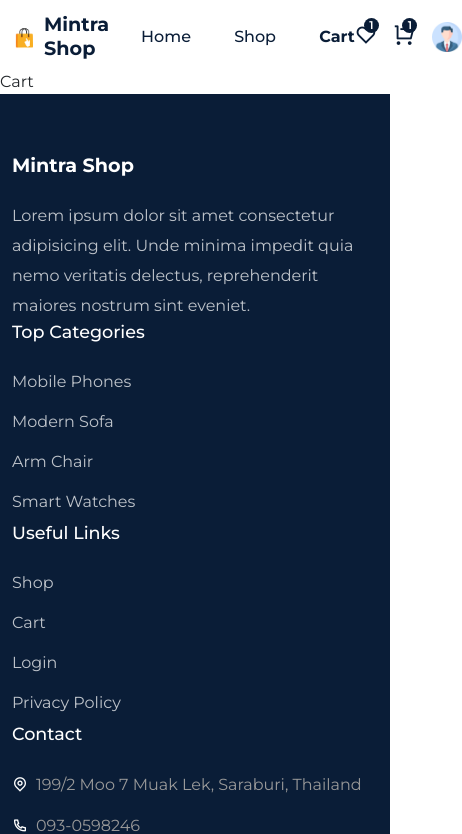
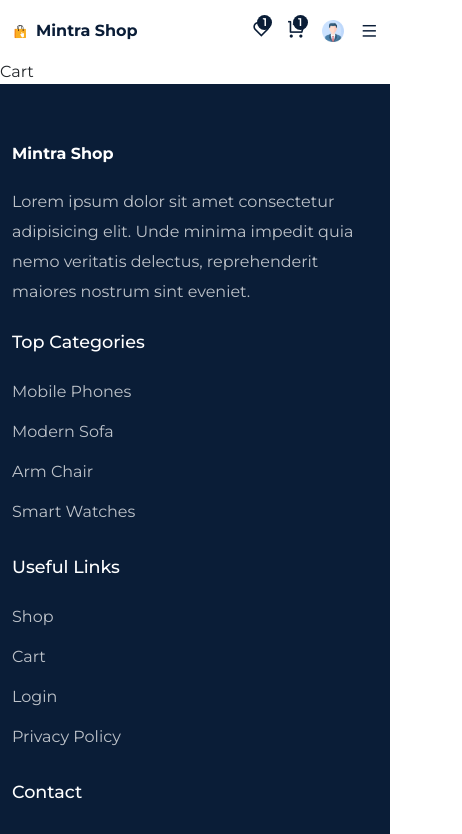
Before and after one commit to mintmintra/ShoppingEcommerce, a React (Create React App) app: page /cart in a window 390 px wide. Shown: the top 834 px of the page, 462 px wide, since content can reach past the window. Built offline with nearby package versions, Linux system fonts and the light colour scheme.

Commit message:
responsive

```diff
--- a/src/App.css
+++ b/src/App.css
@@ -66,3 +66,9 @@
   color: var(--primary-color);
   font-weight: 600;
 }
+
+@media only screen and (max-width: 768px){
+  section {
+    padding: 40px 0px;
+  }
+}
--- a/src/components/Footer/Footer.jsx
+++ b/src/components/Footer/Footer.jsx
@@ -9,7 +9,7 @@
   return <footer className="footer">
     <Container>
       <Row>
-        <Col lg="4">
+        <Col lg="4" className='mb-4' md='6'>
         <div className="logo">
             <div>
               <h1 className="text-white">Mintra Shop</h1>
@@ -19,7 +19,7 @@
               Lorem ipsum dolor sit amet consectetur adipisicing elit. Unde minima impedit quia nemo veritatis delectus, reprehenderit maiores nostrum sint eveniet.
             </p>
         </Col>
-        <Col lg="3">
+        <Col lg="3" md='3' className='mb-4'>
           <div className="footer__quick-links">
             <h4 className="quick__links-title">
               Top Categories
@@ -40,7 +40,7 @@
             </ListGroup>
           </div>
         </Col>
-        <Col lg="2">
+        <Col lg="2" md='3' className='mb-4'>
         <div className="footer__quick-links">
             <h4 className="quick__links-title">
               Useful Links
@@ -61,7 +61,7 @@
             </ListGroup>
           </div>
         </Col>
-        <Col lg="3">
+        <Col lg="3" md="4">
         <div className="footer__quick-links">
             <h4 className="quick__links-title">
               Contact
--- a/src/components/Footer/footer.css
+++ b/src/components/Footer/footer.css
@@ -23,6 +23,22 @@
     font-size: 1.1rem;
 }
 
-.footer__contact li{
+.footer__contact li span,
+.footer__contact li p {
+    color: rgba(255,255,255,0.735);
+}
 
+.footer__contact li span{
+    font-size: 1.2rem;
 }
+
+.footer__contact li p {
+    font-size: 0.9rem;
+}
+
+.footer__copyright{
+    color: rgba(255,255,255,0.735);
+    font-size: 0.9rem;
+    margin-top: 50px;
+    text-align: center;
+}
--- a/src/components/Header/Header.jsx
+++ b/src/components/Header/Header.jsx
@@ -1,4 +1,4 @@
-import React from 'react'
+import React,{useRef,useEffect} from 'react'
 import { NavLink } from 'react-router-dom';
 import './header.css'
 import {motion} from 'framer-motion'
@@ -24,7 +24,29 @@
 ]
 
 const Header = () => {
-  return <header className="header">
+
+  const headerRef = useRef(null)
+  const menuRef = useRef(null)
+
+    const stickyHeaderFunc = () => {
+      window.addEventListener('scroll', () => {
+        if(document.body.scrollTop > 80 || document.documentElement.scrollTop > 80){
+          headerRef.current.classList.add('sticky__header')
+        } else {
+          headerRef.current.classList.remove('sticky__header')
+        }
+      })
+    }
+
+    useEffect(()=>{
+      stickyHeaderFunc()
+
+      return () => window.removeEventListener("scroll", stickyHeaderFunc);
+    });
+
+    const menuToggle = () => menuRef.current.classList.toggle('active__menu')
+
+  return <header className="header" ref={headerRef}>
     <Container>
       <Row>
         <div className="nav__wrapper">
@@ -35,7 +57,7 @@
             </div>
           </div>
 
-          <div className="navigation">
+          <div className="navigation" ref={menuRef} onClick={menuToggle}>
             <ul className="menu">
               {
                 nav__links.map((item, index)=>(
@@ -57,11 +79,10 @@
               <span className="badge">1</span>
             </span>
             <span><motion.img whileTap={{ scale: 1.2 }} src={userIcon} alt="userIcon" /></span>
+            <div className="mobile__menu">
+              <span onClick={menuToggle}><i class="ri-menu-line"></i></span>
+            </div>
           </div>
-          <div className="mobile__menu">
-            <span><i class="ri-menu-line"></i></span>
-          </div>
-
         </div>
       </Row>
     </Container>
--- a/src/components/Header/header.css
+++ b/src/components/Header/header.css
@@ -90,3 +90,77 @@
 .nav__active{
     font-weight: 700 !important;
 }
+
+.sticky__header {
+    width: 100%;
+    height: 70px;
+    line-height: 70px;
+    position: sticky;
+    top: 0;
+    left: 0;
+    z-index: 999;
+    box-shadow: 3px 3px 8px -3px;
+    background: #fff;
+}
+
+@media only screen and (max-width: 768px){
+    .navigation {
+        position: fixed;
+        top: 0;
+        left: 0;
+        width: 100%;
+        height: 100%;
+        background: rgba(0,0,0,0.53);
+        z-index: 9999;
+        display: none;
+    }
+
+    .menu{
+        position: absolute;
+        top: 0;
+        right: 0;
+        width: 250px;
+        height: 100%;
+        background: #fff;
+        z-index: 99999;
+        flex-direction: column;
+        align-items: center;
+        justify-content: center;
+    }
+
+    .active__menu{
+        display: block;
+    }
+
+    .mobile__menu{
+        display: block;
+    }
+
+    .mobile__menu span i{
+        font-size: 1.1rem !important;
+    }
+
+    .logo img{
+        width: 1rem;
+        height: 1rem;
+    }
+
+    .logo h1{
+        font-size: 1rem;
+    }
+    .fav__icon i,
+    .cart__icon i {
+        font-size: 1.2rem !important;
+    }
+
+    .nav__icons span img{
+        width: 1.4rem;
+        height: 1.4rem;
+    }
+
+    .header{
+        width: 100%;
+        height: 60px;
+        line-height: 60px;
+    }
+}
--- a/src/components/UI/Clock.jsx
+++ b/src/components/UI/Clock.jsx
@@ -1,4 +1,5 @@
-import React,{useState, useEffect} from 'react'
+import React,{useState, useEffect} from 'react';
+import '../../styles/clock.css';
 
 const Clock = () => {
     const [days, setDays] = useState()
--- a/src/pages/Home.jsx
+++ b/src/pages/Home.jsx
@@ -97,7 +97,7 @@
     <section className="timer__count">
       <Container>
         <Row>
-          <Col lg='6' md='6'>
+          <Col lg='6' md='12' className="count__down-col">
             <div className="clock__top-content">
               <h4 className="text-white fs-6 mb-2">Limited Offers</h4>
               <h3 className="text-white fs-5 mb-3">Quality Armchair</h3>
@@ -108,7 +108,7 @@
               <Link to="/shop">Visit Store</Link>
             </motion.button>
           </Col>
-          <Col lg='6' md='6' className="text-end">
+          <Col lg='6' md='12' className="text-end counter__img">
             <img src={counterImg} alt="" />
           </Col>
         </Row>
--- a/src/services/services.css
+++ b/src/services/services.css
@@ -27,3 +27,32 @@
     margin-top: 5px;
     color: #222;
 }
+
+@media only screen and (max-width: 992px){
+    .service__item span i{
+        font-size: 1.8rem;
+        padding: 5px;
+    }
+
+    .service__item h3{
+        font-size: 1rem;
+    }
+
+    .service__item{
+        padding: 10px;
+        margin-bottom: 1.5rem;
+    }
+}
+
+@media only screen and (max-width: 768px){
+    .service__item span i{
+        font-size: 1.5rem;
+        padding: 5px;
+    }
+}
+
+@media only screen and (max-width: 576px){
+    .service__item {
+        padding: 20px;
+    }
+}
--- /dev/null
+++ b/src/styles/clock.css
@@ -0,0 +1,17 @@
+@media only screen and (max-width: 992px){
+    .clock__wrapper{
+        justify-content: center;
+    }
+
+    .clock__data h1{
+        font-size: 1.1rem !important;
+    }
+
+    .clock__data h5{
+        font-size: 0.9rem !important;
+    }
+
+    .count__down-col{
+        text-align: center;
+    }
+}
--- a/src/styles/home.css
+++ b/src/styles/home.css
@@ -58,3 +58,52 @@
 .store__btn a:hover {
     color: var(--primary-color);
 }
+
+@media only screen and (max-width: 992px){
+    .hero__content h2 {
+        font-size: 2rem;
+    }
+
+    .section__title{
+        font-style: 1.7rem;
+    }
+    .counter__img{
+        display: none;
+    }
+    .clock__top-content{
+        text-align: center;
+    }
+
+    .clock__top-content h4{
+        font-size: 0.9rem !important;
+    }
+
+    .clock__top-content h3{
+        font-size: 1rem !important;
+    }
+}
+
+@media only screen and (max-width: 768px){
+    .hero__content h2 {
+        font-size: 1.6rem;
+    }
+
+    .hero__content p {
+        font-size: 0.9rem;
+    }
+
+    .buy__btn {
+        font-size: 0.9rem;
+    }
+
+    .section__title{
+        font-size: 1.4rem;
+    }
+}
+
+@media only screen and (max-width: 576px){
+    .hero__content{
+        padding-top: 0;
+        margin-bottom: 40px;
+    }
+}
--- a/src/styles/product-card.css
+++ b/src/styles/product-card.css
@@ -30,3 +30,19 @@
     color: #fff;
     border-radius: 50%;
 }
+
+@media only screen and (max-width: 992px){
+    .product__info h3 a {
+        font-style: 1.1rem;
+    }
+}
+
+@media only screen and (max-width: 768px){
+    .product__info h3 a {
+        font-style: 1rem;
+    }
+
+    .product__card-bottom span i{
+        font-size: 1rem;
+    }
+}
```
